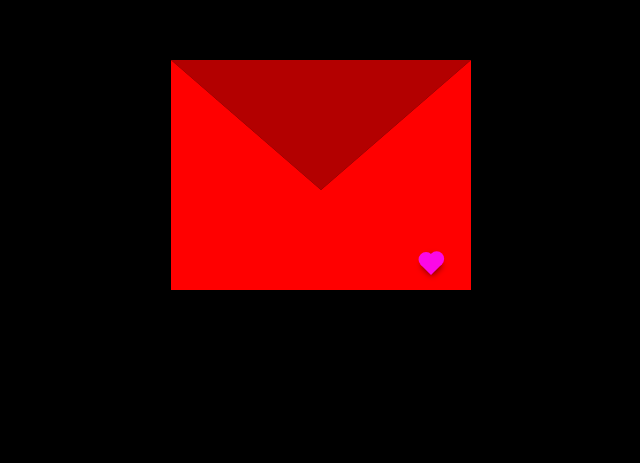
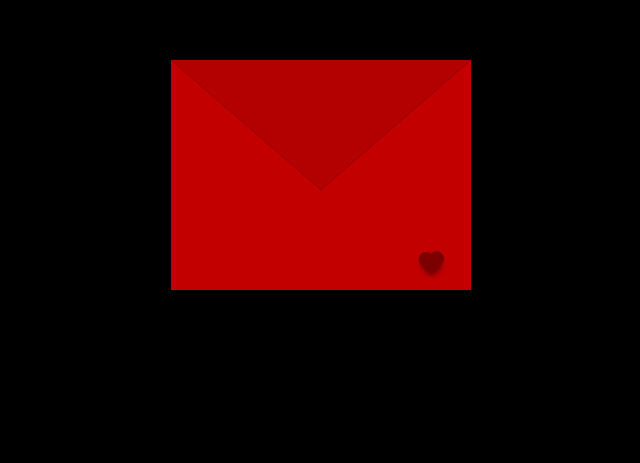
Before and after one commit to yososo11/lettertotina, a plain HTML site: page index.html in a window 1280 px wide. Shown: the part 164-627 px from the top of the page, without its empty margins (286-926 px from the left). Drawn offline with Linux system fonts and the light colour scheme.

Commit message:
Add files via upload

```diff
--- a/styles.css
+++ b/styles.css
@@ -3,10 +3,10 @@
     --bg-color: #000000;          /* full-page background: black */
     --bg-envelope-color: #000000; /* wrapper background: black */
     --envelope-tab: #b30000;      /* darker red for flap */
-    --envelope-cover: #ff0000;    /* bright red for main envelope */
+    --envelope-cover: #ff0000c2;    /* bright red for main envelope */
     --shadow-color: rgba(0, 0, 0, 0.6);
     --txt-color: #000000;         /* text color: black */
-    --heart-color: rgb(252, 8, 231);
+    --heart-color: rgb(124, 0, 0);
   }
   body{
     margin: 0;
```
